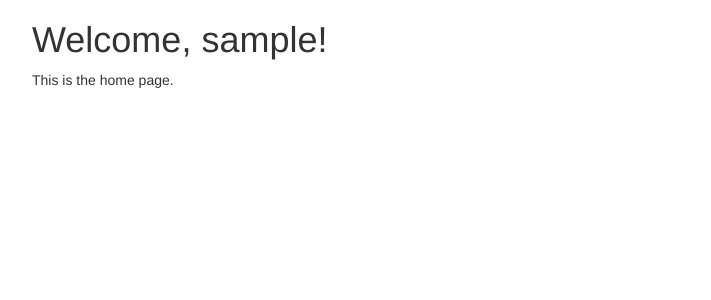
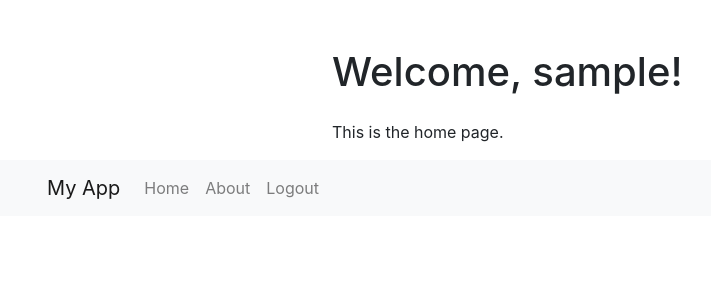
Before and after one commit to joshhy12/python_login_and_signup_system, a Flask app: page /home in a window 1280 px wide. Shown: the top 300 px of the page, without its empty margins (38-749 px from the left). Run offline with Flask 3, Linux system fonts and the light colour scheme; the visitor is signed in with stand-in values (Sample User, id 1); some libraries are stand-ins or nearby versions.

Commit message:
"Updated README.md with new GitHub username, modified app.py with additional lines, and changed template inheritance in home.html"

```diff
--- a/app.py
+++ b/app.py
@@ -69,3 +69,8 @@ def home():
 
 if __name__ == '__main__':
     app.run()
+
+
+
+#if __name__ == '__main__':
+   # app.run(debug=True) this is for test
--- /dev/null
+++ b/templates/base.html
@@ -0,0 +1,52 @@
+<!doctype html>
+<html lang="en">
+  <head>
+    <!-- Required meta tags -->
+    <meta charset="utf-8">
+    <meta name="viewport" content="width=device-width, initial-scale=1, shrink-to-fit=no">
+
+    <!-- Bootstrap CSS -->
+    <link rel="stylesheet" href="https://stackpath.bootstrapcdn.com/bootstrap/4.5.2/css/bootstrap.min.css" integrity="sha384-JcKb8q3iqJ61gNV9KGb8thSsNjpSL0n8PARn9HuZOnIxN0hoP+VmmDGMN5t9UJ0Z" crossorigin="anonymous">
+
+    <title>{% block title %}{% endblock %}</title>
+  </head>
+  <body>
+    {% block content %}{% endblock %}
+
+    <nav class="navbar navbar-expand-lg navbar-light bg-light">
+  <div class="container">
+    <a class="navbar-brand" href="#">My App</a>
+    <button
+      class="navbar-toggler"
+      type="button"
+      data-toggle="collapse"
+      data-target="#navbarNav"
+      aria-controls="navbarNav"
+      aria-expanded="false"
+      aria-label="Toggle navigation"
+    >
+      <span class="navbar-toggler-icon"></span>
+    </button>
+    <div class="collapse navbar-collapse" id="navbarNav">
+      <ul class="navbar-nav">
+        <li class="nav-item">
+          <a class="nav-link" href="#">Home</a>
+        </li>
+        <li class="nav-item">
+          <a class="nav-link" href="#">About</a>
+        </li>
+        <li class="nav-item">
+          <a class="nav-link" href="#">Logout</a>
+        </li>
+      </ul>
+    </div>
+  </div>
+</nav>
+
+    <!-- Optional JavaScript -->
+    <!-- jQuery first, then Popper.js, then Bootstrap JS -->
+    <script src="https://code.jquery.com/jquery-3.5.1.slim.min.js" integrity="sha384-DfXdz2htPH0lsSSs5nCTpuj/zy4C+OGpamoFVy38MVBnE+IbbVYUew+OrCXaRkfj" crossorigin="anonymous"></script>
+    <script src="https://cdn.jsdelivr.net/npm/popper.js@1.16.1/dist/umd/popper.min.js" integrity="sha384-9/reFTGAW83EW2RDu2S0VKaIzap3H66lZH81PoYlFhbGU+6BZp6G7niu735Sk7lN" crossorigin="anonymous"></script>
+    <script src="https://stackpath.bootstrapcdn.com/bootstrap/4.5.2/js/bootstrap.min.js" integrity="sha384-B4gt1jrGC7Jh4AgTPSdUtOBvfO8shuf57BaghqFfPlYxofvL8/KUEfYiJOMMV+rV" crossorigin="anonymous"></script>
+  </body>
+</html>
--- a/templates/home.html
+++ b/templates/home.html
@@ -1,4 +1,4 @@
-{% extends "bootstrap/base.html" %}
+{% extends "base.html" %}
 
 {% block title %}Home{% endblock %}
 
```
Also changed, not shown: README.md.
